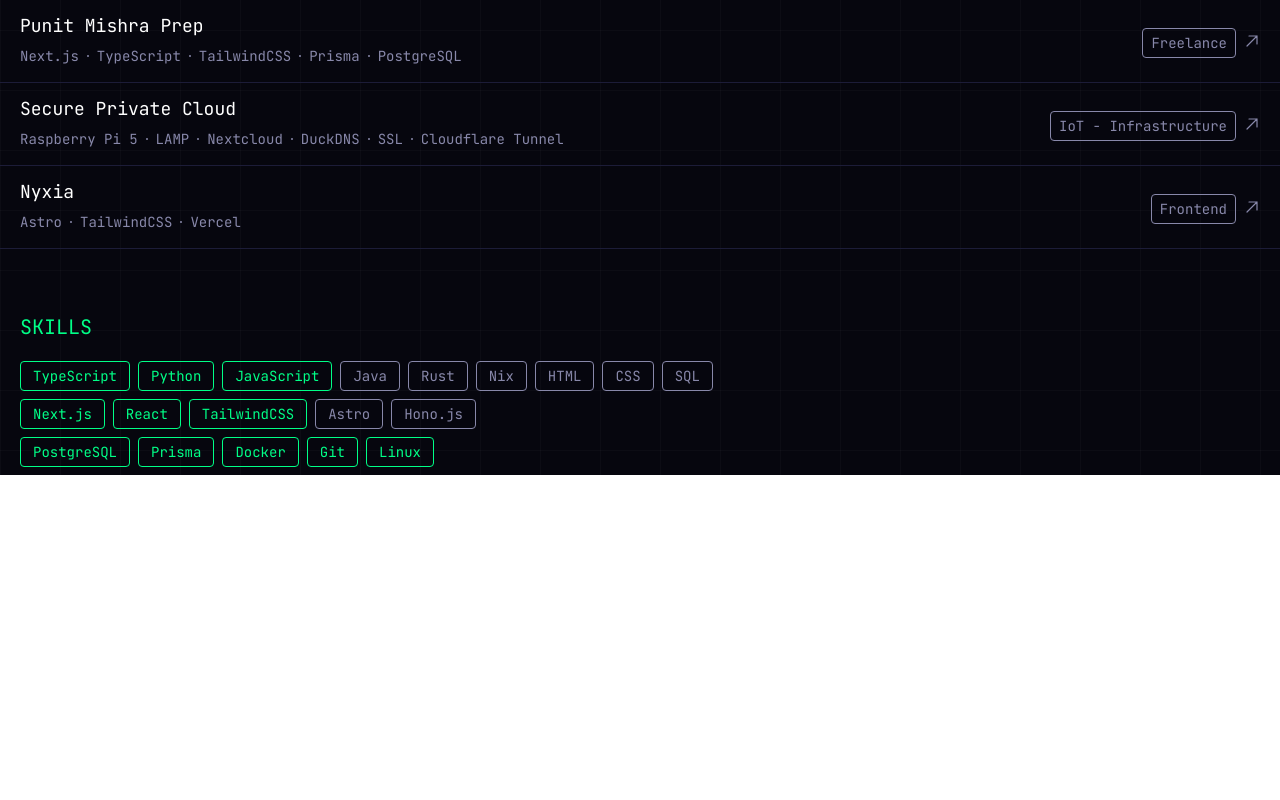
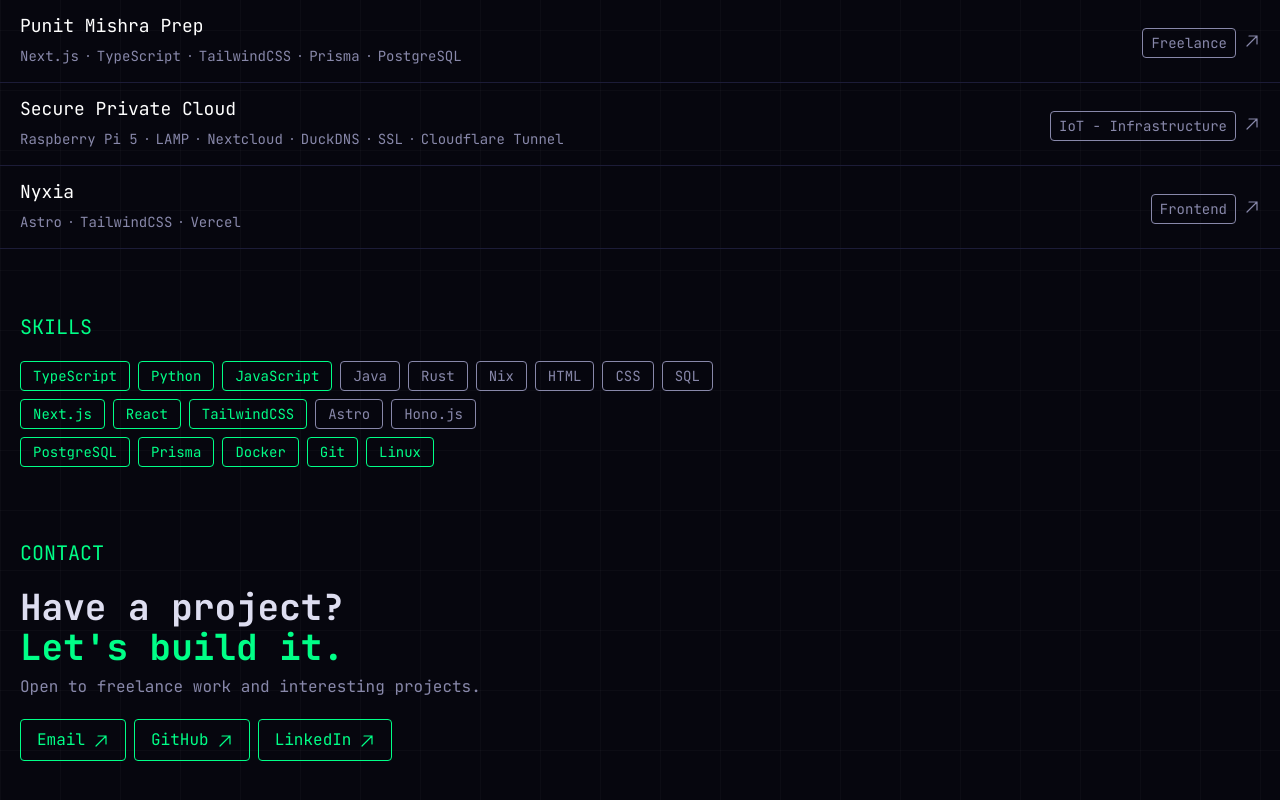
Before and after one commit to dev-spectre/portfolio, a Next.js app: page / in a window 1280 px wide. Shown: the part 630-1430 px from the top of the page. Before the commit the page ends 1105 px from the top, so only its background shows below. Built offline with nearby package versions, Linux system fonts and the light colour scheme.

Commit message:
Add contact

```diff
--- a/src/app/page.tsx
+++ b/src/app/page.tsx
@@ -2,6 +2,7 @@
 import Navbar from "@/components/Navbar";
 import Works from "@/components/Works";
 import Skills from "@/components/Skills";
+import Contact from "@/components/Contact";
 
 export default function Home() {
   return (
@@ -10,6 +11,7 @@
       <Hero />
       <Works />
       <Skills />
+      <Contact />
     </div>
   );
 }
--- /dev/null
+++ b/src/components/Contact.tsx
@@ -0,0 +1,34 @@
+export default function Contact() {
+  return (
+    <section id="contact" className="px-5 pb-32">
+      <h2 className="text-accent uppercase mb-5 mt-16 text-xl">Contact</h2>
+      <h3 className="text-4xl mb-2 font-bold text-primary">
+        Have a project? <div className="text-accent">Let&apos;s build it.</div>
+      </h3>
+      <p className="text-secondary">Open to freelance work and interesting projects.</p>
+
+      <div className="flex gap-2">
+        <a target="_blank" href="mailto:abhishekdallasalpy@gmail.com" className="border hover:scale-105 transition-transform ease-out border-accent text-accent px-4 py-2 rounded inline-block mt-5">
+          <span>Email</span>
+          <svg className="stroke-accent inline ml-2 group-hover:stroke-accent" width="16" height="16" viewBox="0 0 16 16" fill="none" xmlns="http://www.w3.org/2000/svg">
+            <path d="M3 13L13 3M13 3H5M13 3V11" strokeWidth="1.2" strokeLinecap="round" strokeLinejoin="round" />
+          </svg>
+        </a>
+
+        <a target="_blank" href="https://github.com/dev-spectre" className="border hover:scale-105 transition-transform ease-out border-accent text-accent px-4 py-2 rounded inline-block mt-5">
+          <span>GitHub</span>
+          <svg className="stroke-accent inline ml-2 group-hover:stroke-accent" width="16" height="16" viewBox="0 0 16 16" fill="none" xmlns="http://www.w3.org/2000/svg">
+            <path d="M3 13L13 3M13 3H5M13 3V11" strokeWidth="1.2" strokeLinecap="round" strokeLinejoin="round" />
+          </svg>
+        </a>
+
+        <a target="_blank" href="https://linkedin.com/in/abhishekdallas" className="border hover:scale-105 transition-transform ease-out border-accent text-accent px-4 py-2 rounded inline-block mt-5">
+          <span>LinkedIn</span>
+          <svg className="stroke-accent inline ml-2 group-hover:stroke-accent" width="16" height="16" viewBox="0 0 16 16" fill="none" xmlns="http://www.w3.org/2000/svg">
+            <path d="M3 13L13 3M13 3H5M13 3V11" strokeWidth="1.2" strokeLinecap="round" strokeLinejoin="round" />
+          </svg>
+        </a>
+      </div>
+    </section>
+  );
+}
--- /dev/null
+++ b/src/components/Setup.tsx
@@ -0,0 +1,7 @@
+export default function Setup() {
+  return (
+    <section id="setup" className="px-5">
+      <h2 className="uppercase text-accent">Dev Setup</h2>
+    </section>
+  );
+}
```
